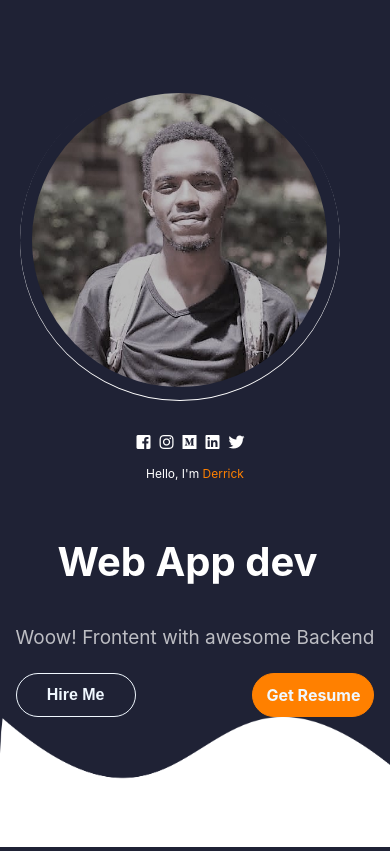
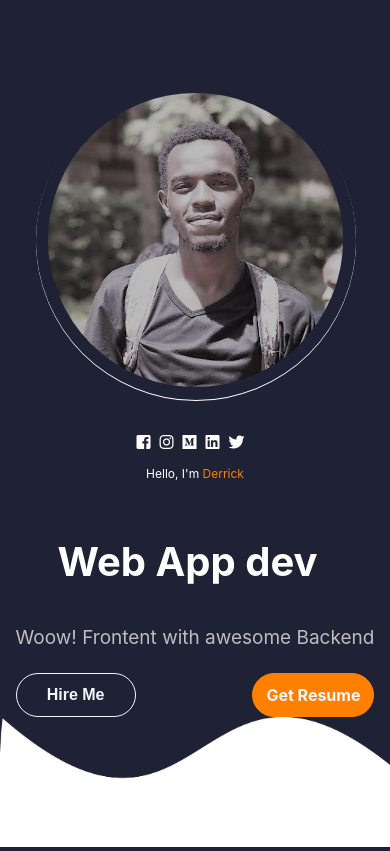
Before and after one commit to Ropio-Derrick/portfolio, a React (Create React App) app: page / in a window 390 px wide. Built offline with nearby package versions, Linux system fonts and the light colour scheme.

Commit message:
Update Profile.css

```diff
--- a/src/Portfoliocontainer/Home/Profile.css
+++ b/src/Portfoliocontainer/Home/Profile.css
@@ -143,7 +143,7 @@
     .profile-picture{
         width: 320px;
         height: 320px;
-        margin: 0px 0px 0px 4px;
+        margin: 0px 0px 0px 20px;
     }
 
 }
```
